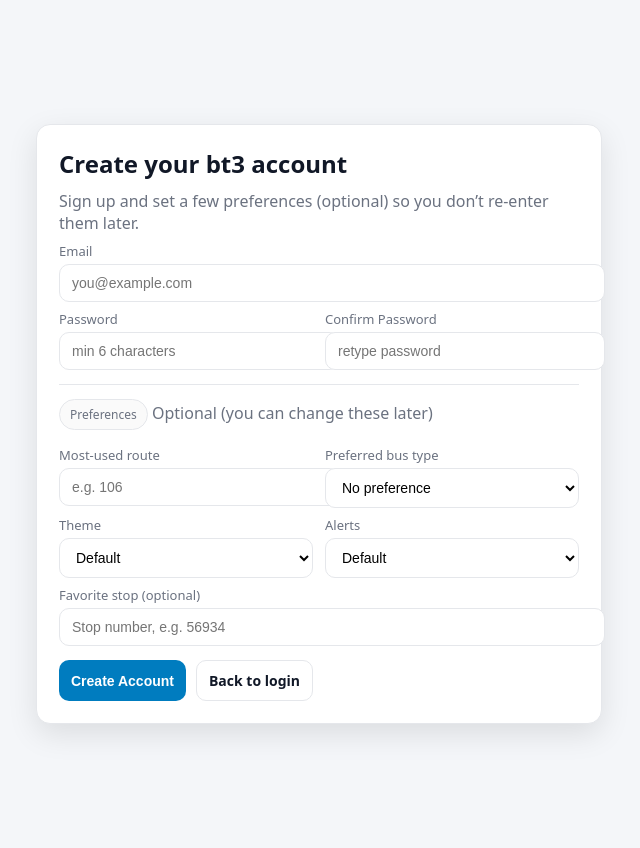
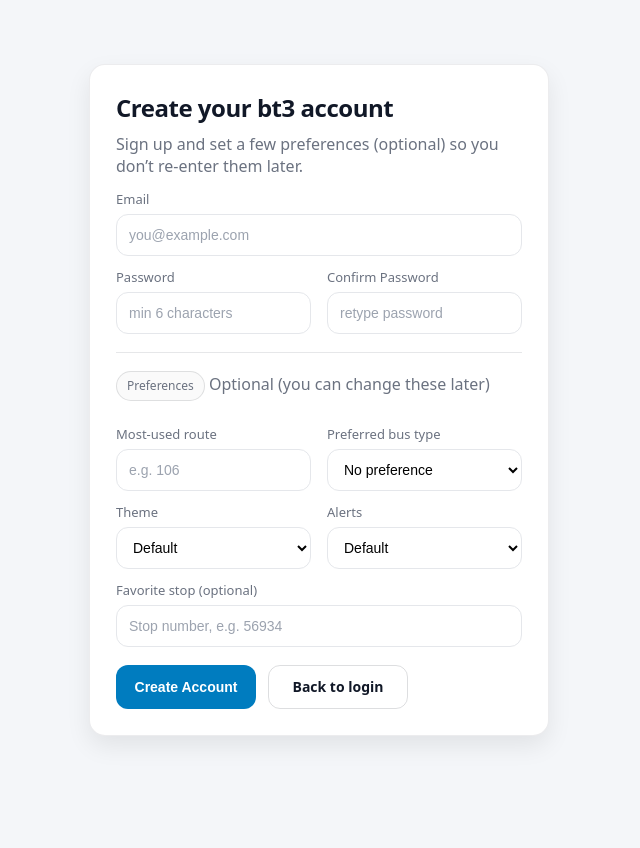
Before and after one commit to teamtoo7855/bt3, a Flask app: page /signup in a window 1280 px wide. Shown: the whole page, without its empty margins (321-961 px from the left). After the commit the page ends 741 px from the top, so only its background shows below. Run offline with Flask 3, Linux system fonts and the light colour scheme; parts of the project's set-up code (start-up, migrations or seed data) failed here and were passed over.

Commit message:
fixed overlapping text boxes or overhanging UI elements in create account page

```diff
--- a/src/templates/layout.html
+++ b/src/templates/layout.html
@@ -4,6 +4,7 @@
   <meta charset="utf-8" />
   <meta name="viewport" content="width=device-width,initial-scale=1" />
   <title>bt3</title>
+
   <style>
     :root{
       --bg:#f4f6f9;
@@ -15,44 +16,182 @@
       --primary2:#005f91;
       --danger:#b91c1c;
       --success:#047857;
-      --shadow:0 10px 30px rgba(0,0,0,.10);
-      --radius:14px;
+      --shadow:0 10px 25px rgba(0,0,0,.08);
+      --radius:16px;
+      --input-h: 42px;
     }
-    body{margin:0;font-family:system-ui,-apple-system,Segoe UI,Roboto,Arial,sans-serif;background:var(--bg);color:var(--text);}
-    .wrap{min-height:100vh;display:flex;align-items:center;justify-content:center;padding:24px;}
-    .card{width:min(520px,100%);background:var(--card);border:1px solid var(--border);border-radius:var(--radius);box-shadow:var(--shadow);padding:22px;}
-    h1,h2{margin:0 0 10px 0;}
-    p{margin:8px 0;color:var(--muted);}
-    .row{display:grid;grid-template-columns:1fr 1fr;gap:12px;}
-    label{display:block;font-size:13px;color:var(--muted);margin:8px 0 4px;}
-    input,select{width:100%;padding:10px 12px;border:1px solid var(--border);border-radius:10px;font-size:14px;outline:none;background:white;}
-    input:focus,select:focus{border-color:#93c5fd;box-shadow:0 0 0 3px rgba(59,130,246,.15);}
-    .btnbar{display:flex;gap:10px;margin-top:14px;flex-wrap:wrap;}
+
+    * { box-sizing: border-box; }
+
+    body{
+      margin:0;
+      font-family:system-ui,-apple-system,Segoe UI,Roboto,Arial,sans-serif;
+      background:var(--bg);
+      color:var(--text);
+    }
+
+    .wrap{
+      min-height:100vh;
+      display:flex;
+      align-items:center;
+      justify-content:center;
+      padding:22px;
+    }
+
+    /* Polished card sizing */
+    .card{
+      width: min(460px, 96%);
+      background:var(--card);
+      border:1px solid rgba(17,24,39,.08);
+      border-radius:var(--radius);
+      box-shadow:var(--shadow);
+      padding:26px;
+    }
+
+    h1,h2{
+      margin:0 0 10px 0;
+      letter-spacing:-0.02em;
+    }
+
+    p{
+      margin:6px 0 12px 0;
+      color:var(--muted);
+      line-height:1.35;
+    }
+
+    label{
+      display:block;
+      font-size:13px;
+      color:var(--muted);
+      margin:12px 0 6px;
+    }
+
+    /* ✅ Consistent input sizing + height */
+    input, select{
+      width:100%;
+      height: var(--input-h);
+      padding: 10px 12px;
+      border:1px solid var(--border);
+      border-radius:12px;
+      font-size:14px;
+      background:white;
+      outline:none;
+    }
+
+    input::placeholder{
+      color:#9ca3af;
+    }
+
+    input:focus, select:focus{
+      border-color:#93c5fd;
+      box-shadow:0 0 0 3px rgba(59,130,246,.15);
+    }
+
+    /* ✅ Perfect alignment left/right */
+    .row{
+      display: grid;
+      grid-template-columns: 1fr 1fr;
+      gap: 16px;
+      align-items: start;
+    }
+
+    @media (max-width: 520px){
+      .card{ padding:20px; }
+      .row{ grid-template-columns: 1fr; }
+    }
+
+    .divider{
+      height:1px;
+      background:rgba(17,24,39,.10);
+      margin:18px 0;
+    }
+
+    .pill{
+      display:inline-flex;
+      align-items:center;
+      padding:6px 10px;
+      border-radius:999px;
+      border:1px solid rgba(17,24,39,.12);
+      font-size:12px;
+      color:var(--muted);
+      background:#fafafa;
+      gap:6px;
+    }
+
+    .btnbar{
+      display:flex;
+      gap:12px;
+      margin-top:18px;
+      flex-wrap:wrap;
+    }
+
     button,.btn{
-      appearance:none;border:0;border-radius:10px;padding:10px 12px;
-      background:var(--primary);color:white;font-weight:600;cursor:pointer;font-size:14px;
-      text-decoration:none;display:inline-flex;align-items:center;justify-content:center;
+      appearance:none;
+      border:0;
+      border-radius:12px;
+      padding:10px 14px;
+      background:var(--primary);
+      color:white;
+      font-weight:700;
+      cursor:pointer;
+      font-size:14px;
+      text-decoration:none;
+      display:inline-flex;
+      align-items:center;
+      justify-content:center;
+      height: 44px;
+      min-width: 140px;
     }
-    button:hover,.btn:hover{background:var(--primary2);}
-    .btn.secondary{background:#111827;}
-    .btn.secondary:hover{background:#0b1220;}
-    .btn.ghost{background:transparent;color:var(--text);border:1px solid var(--border);}
-    .btn.ghost:hover{background:#f9fafb;}
-    .pill{display:inline-block;padding:6px 10px;border-radius:999px;border:1px solid var(--border);font-size:12px;color:var(--muted);background:#fafafa;}
-    .divider{height:1px;background:var(--border);margin:14px 0;}
-    .flashes{list-style:none;padding:0;margin:0 0 12px 0;display:grid;gap:8px;}
-    .flashes li{padding:10px 12px;border-radius:10px;border:1px solid var(--border);background:#fafafa;}
-    .flashes .Success{border-color:rgba(4,120,87,.25);background:rgba(4,120,87,.08);color:var(--success);}
-    .flashes .Error{border-color:rgba(185,28,28,.25);background:rgba(185,28,28,.08);color:var(--danger);}
-    .footerlink{margin-top:10px;font-size:14px;}
-    .footerlink a{color:var(--primary);text-decoration:none;}
-    .footerlink a:hover{text-decoration:underline;}
-    @media (max-width:520px){ .row{grid-template-columns:1fr;} }
+
+    button:hover,.btn:hover{
+      background:var(--primary2);
+    }
+
+    .btn.ghost{
+      background:transparent;
+      color:var(--text);
+      border:1px solid rgba(17,24,39,.14);
+    }
+
+    .btn.ghost:hover{
+      background:#f3f4f6;
+    }
+
+    /* Flash messages */
+    .flashes{
+      list-style:none;
+      padding:0;
+      margin:0 0 14px 0;
+      display:grid;
+      gap:10px;
+    }
+
+    .flashes li{
+      padding:10px 12px;
+      border-radius:12px;
+      border:1px solid rgba(17,24,39,.12);
+      background:#fafafa;
+      font-size:13px;
+    }
+
+    .flashes .Success{
+      border-color:rgba(4,120,87,.22);
+      background:rgba(4,120,87,.08);
+      color:var(--success);
+    }
+
+    .flashes .Error{
+      border-color:rgba(185,28,28,.22);
+      background:rgba(185,28,28,.08);
+      color:var(--danger);
+    }
   </style>
 </head>
+
 <body>
   <div class="wrap">
     <div class="card">
+
       {% with messages = get_flashed_messages(with_categories=true) %}
         {% if messages %}
           <ul class="flashes">
@@ -62,7 +201,9 @@
           </ul>
         {% endif %}
       {% endwith %}
+
       {% block body %}{% endblock %}
+
     </div>
   </div>
 </body>
```
